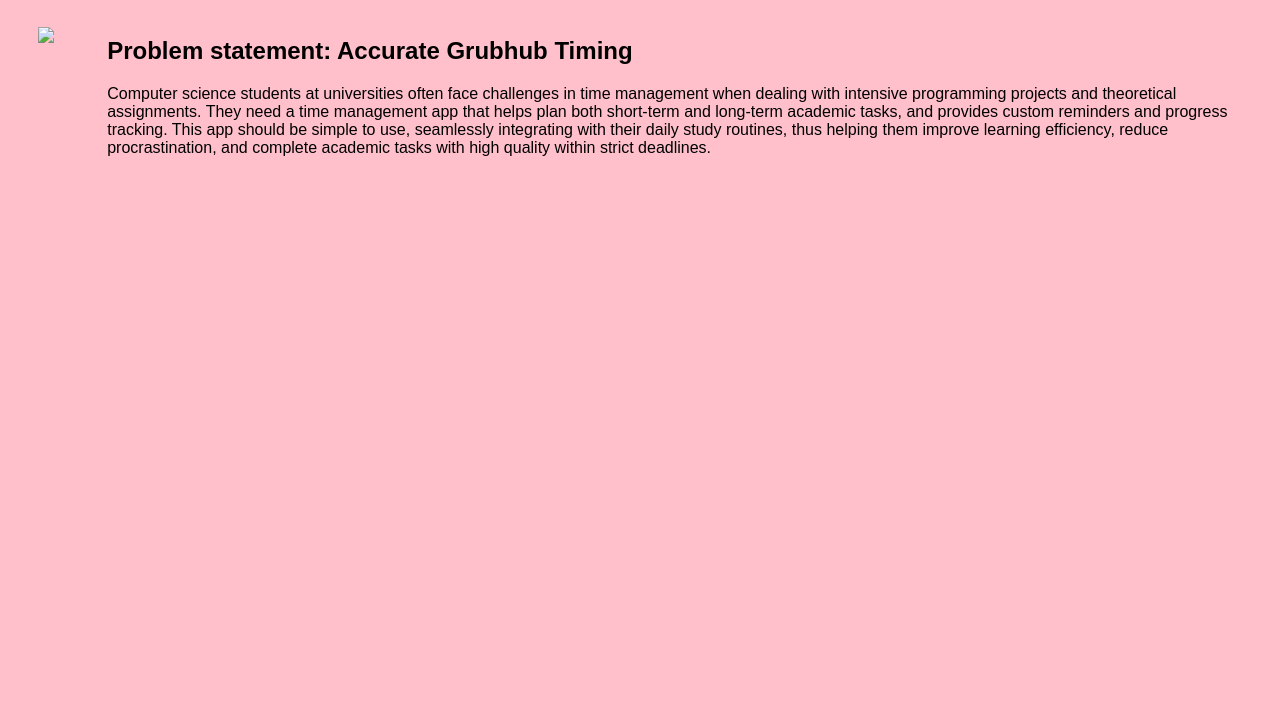
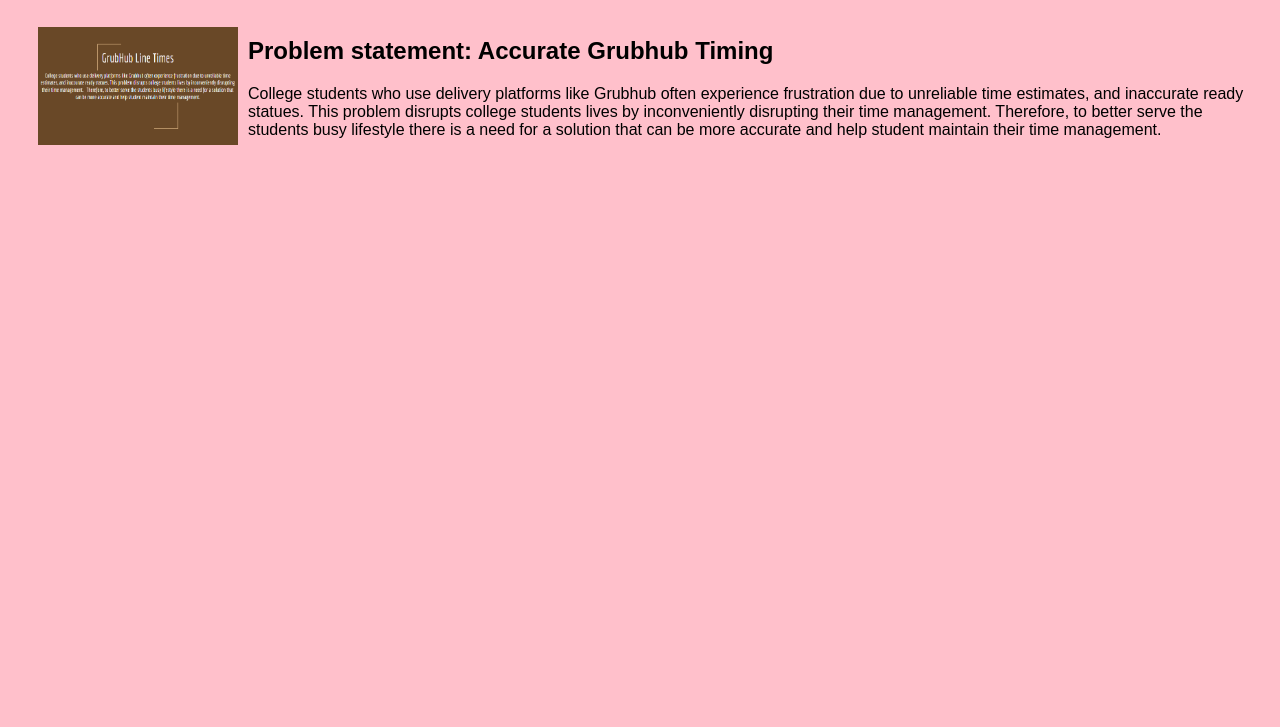
Before and after one commit to AbdelsayedN/AbdelsayedN.github.io, a plain HTML site: page index.html in a window 1280 px wide. Shown: the part 73-800 px from the top of the page. Drawn offline with Linux system fonts and the light colour scheme.

Commit message:
Update index.html

```diff
--- a/index.html
+++ b/index.html
@@ -27,11 +27,11 @@ h1 {
   <body>
     <h1>Naguib Abdelsayed</h1>
     <section class="assign">
-          <img src="Images/Screen Shot 2024-04-22 at 1.56.30 AM.png" />
+          <img src="Images/Screenshot 2024-04-22 121550.png" />
           <section class="assign-det">
                 <h2>Problem statement: Accurate Grubhub Timing </h2>
                 <p>
-          Computer science students at universities often face challenges in time management when dealing with intensive programming projects and theoretical assignments. They need a time management app that helps plan both short-term and long-term academic tasks, and provides custom reminders and progress tracking. This app should be simple to use, seamlessly integrating with their daily study routines, thus helping them improve learning efficiency, reduce procrastination, and complete academic tasks with high quality within strict deadlines.
+         College students who use delivery platforms like Grubhub often experience frustration due to unreliable time estimates, and inaccurate ready statues. This problem disrupts college students lives by inconveniently disrupting their time management.   Therefore, to better serve the students busy lifestyle there is a need for a solution that can be more accurate and help student maintain their time management.
         </p>
       </section>
     </section>
```
